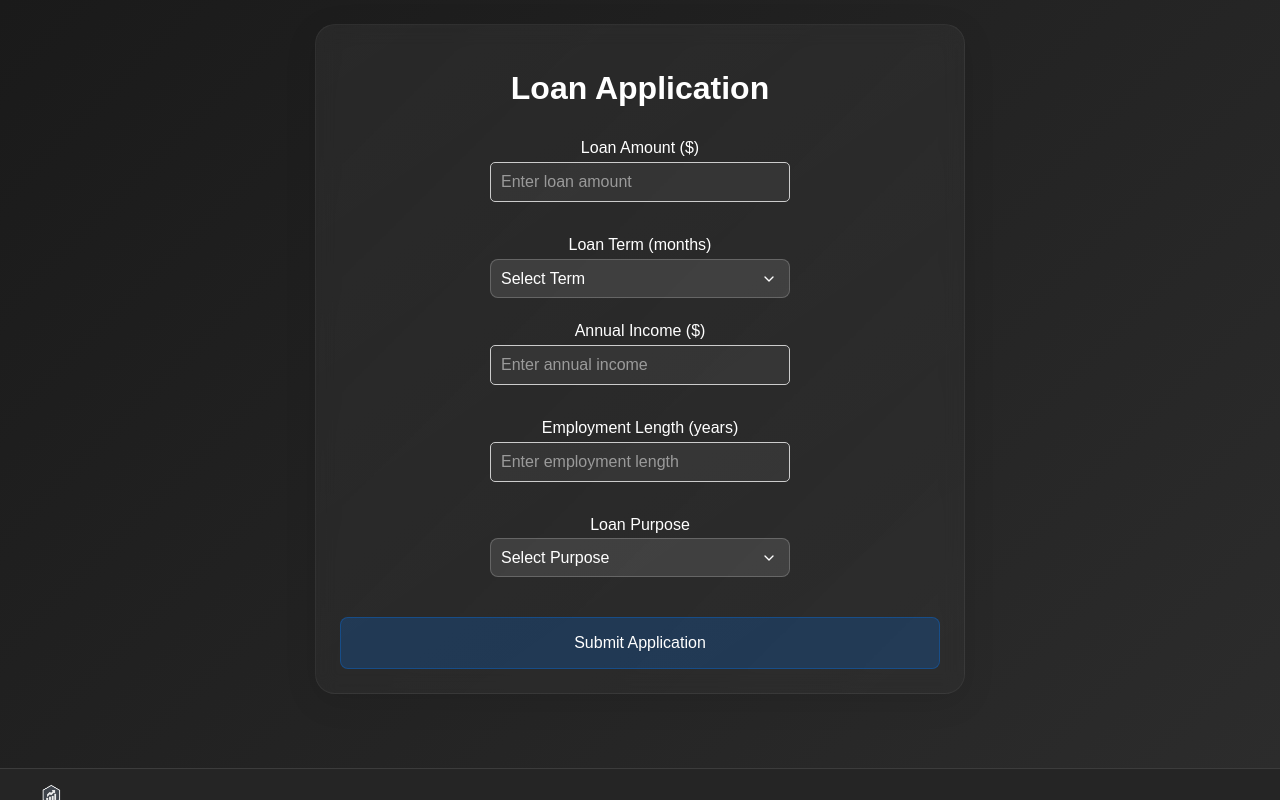
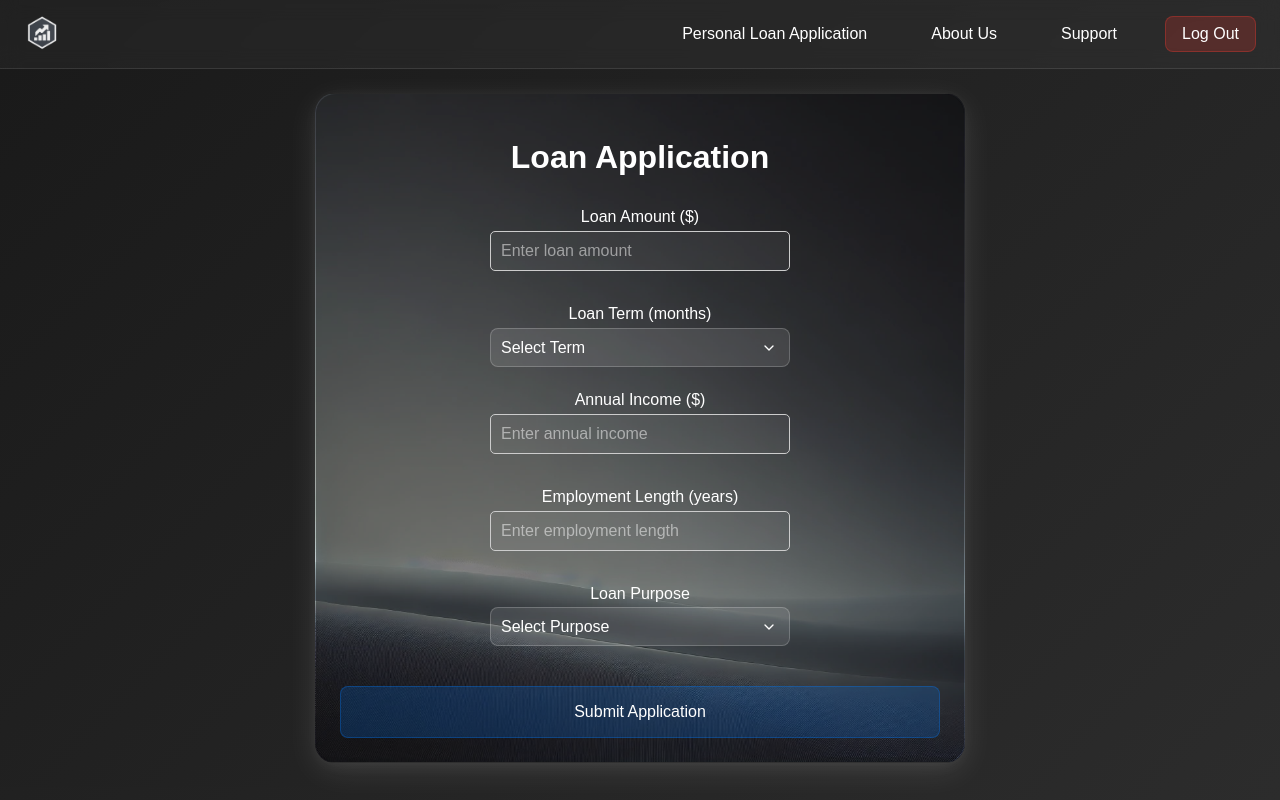
Before and after one commit to BDNIKKO/Stiegler_EdTech_Financial_Services, a React (Create React App) app in the folder frontend/: page /loan-application in a window 1280 px wide. Built offline with nearby package versions, Linux system fonts and the light colour scheme; sample sign-in values are in the browser's storage.

Commit message:
added image to loan app card and header inside loan app

```diff
--- a/frontend/src/components/LoanApplication.css
+++ b/frontend/src/components/LoanApplication.css
@@ -1,5 +1,69 @@
+.loan-application-page {
+    min-height: 100vh;
+    background: linear-gradient(135deg, #1a1a1a 0%, #2c2c2c 100%);
+}
+
+.dashboard-nav {
+    background: rgba(255, 255, 255, 0.03);
+    backdrop-filter: blur(10px);
+    padding: 0.75rem 1.5rem;
+    display: flex;
+    justify-content: space-between;
+    align-items: center;
+    border-bottom: 1px solid rgba(255, 255, 255, 0.1);
+}
+
+.nav-logo-img {
+    height: 40px;
+    width: auto;
+}
+
+.nav-links {
+    display: flex;
+    gap: 2rem;
+    align-items: center;
+    list-style: none;
+    margin: 0;
+    padding: 0;
+}
+
+.nav-link {
+    color: #ffffff;
+    text-decoration: none;
+    padding: 0.5rem 1rem;
+    border-radius: 8px;
+    transition: all 0.3s ease;
+}
+
+.nav-link:hover {
+    background: rgba(255, 255, 255, 0.1);
+}
+
+.admin-link {
+    background: rgba(0, 123, 255, 0.2);
+    border: 1px solid rgba(0, 123, 255, 0.3);
+}
+
+.logout-button {
+    background: rgba(255, 59, 48, 0.2);
+    color: #ffffff;
+    border: 1px solid rgba(255, 59, 48, 0.3);
+    padding: 0.5rem 1rem;
+    border-radius: 8px;
+    cursor: pointer;
+    transition: all 0.3s ease;
+    font-size: inherit;
+    margin: 0;
+    height: auto;
+    line-height: normal;
+}
+
+.logout-button:hover {
+    background: rgba(255, 59, 48, 0.3);
+}
+
 .loan-application-container {
-    min-height: 90vh;
+    min-height: calc(90vh - 72px);
     background: linear-gradient(135deg, #1a1a1a 0%, #2c2c2c 100%);
     padding: 1.5rem;
     display: flex;
@@ -13,13 +77,29 @@
         rgba(255, 255, 255, 0.05) 0%,
         rgba(255, 255, 255, 0.02) 100%
     );
+    position: relative;
     padding: 1.5rem;
     border-radius: 20px;
-    box-shadow: 0 8px 32px rgba(0, 0, 0, 0.1);
+    box-shadow:
+        0 8px 32px rgba(255, 255, 255, 0.1),  /* Outer grayish-white glow */
+        0 4px 16px rgba(255, 255, 255, 0.05), /* Middle layer */
+        0 0 8px rgba(255, 255, 255, 0.03);    /* Inner subtle glow */
     backdrop-filter: blur(10px);
     border: 1px solid rgba(255, 255, 255, 0.05);
     width: 100%;
     max-width: 600px;
+}
+
+.loan-application-card::before {
+    content: '';
+    position: absolute;
+    top: 0;
+    left: 0;
+    right: 0;
+    bottom: 0;
+    background: rgba(28, 28, 28, 0.5);
+    border-radius: 20px;
+    z-index: 0;
 }
 
 .loan-application-card h1 {
@@ -27,12 +107,16 @@
     text-align: center;
     margin-bottom: 2rem;
     font-size: 2rem;
+    position: relative;
+    z-index: 1;
 }
 
 .loan-form {
     display: flex;
     flex-direction: column;
     gap: 1.5rem;
+    position: relative;
+    z-index: 1;
 }
 
 .form-group {
--- a/frontend/src/components/LoanApplication.js
+++ b/frontend/src/components/LoanApplication.js
@@ -1,5 +1,5 @@
 import React, { useState, useEffect } from 'react';
-import { useNavigate } from 'react-router-dom';
+import { Link, useNavigate } from 'react-router-dom';
 import { jwtDecode } from 'jwt-decode';
 import './LoanApplication.css';
 
@@ -98,9 +98,57 @@ function LoanApplication() {
     }
   };
 
+  const handleLogout = () => {
+    localStorage.removeItem('token');
+    navigate('/login');
+  };
+
+  const isAdmin = () => {
+    const token = localStorage.getItem('token');
+    if (!token) return false;
+    try {
+      const decoded = jwtDecode(token);
+      return decoded.user === 'admin';
+    } catch (error) {
+      console.error('Invalid token:', error);
+      return false;
+    }
+  };
+
+  // Add this style to your component
+  const cardStyle = {
+    backgroundImage: `url(${process.env.PUBLIC_URL}/images/loan_application_background_converted.jpg)`,
+    backgroundSize: 'cover',
+    backgroundPosition: 'center',
+    backgroundRepeat: 'no-repeat',
+    position: 'relative',
+    zIndex: 1,
+    minHeight: '600px'
+  };
+
   return (
+    <div className="loan-application-page">
+      <nav className="dashboard-nav">
+        <div className="nav-logo">
+          <img src="/images/nexus-icon.png" alt="Nexus Icon" className="nav-logo-img" />
+        </div>
+        <ul className="nav-links">
+          <li><Link to="/loan-application" className="nav-link">Personal Loan Application</Link></li>
+          <li><Link to="/about" className="nav-link">About Us</Link></li>
+          <li><Link to="/support" className="nav-link">Support</Link></li>
+          {isAdmin() && (
+            <li>
+              <Link to="/loan-dashboard" className="nav-link admin-link">
+                Loan Dashboard
+              </Link>
+            </li>
+          )}
+          <li><button onClick={handleLogout} className="logout-button">Log Out</button></li>
+        </ul>
+      </nav>
+
       <div className="loan-application-container">
-      <div className="loan-application-card">
+        <div className="loan-application-card" style={cardStyle}>
           {message.text && (
             <div className={`message-popup ${message.type}`}>
               <div className="message-text">{message.text}</div>
@@ -202,6 +250,7 @@ function LoanApplication() {
           </form>
         </div>
       </div>
+    </div>
   );
 }
 
```
Also changed, not shown: frontend/public/images/loan_application_background_converted.jpg (added), 1 other file (tests, documents, lock files or other folders). Lines whose indentation alone changed are shown as unchanged.
